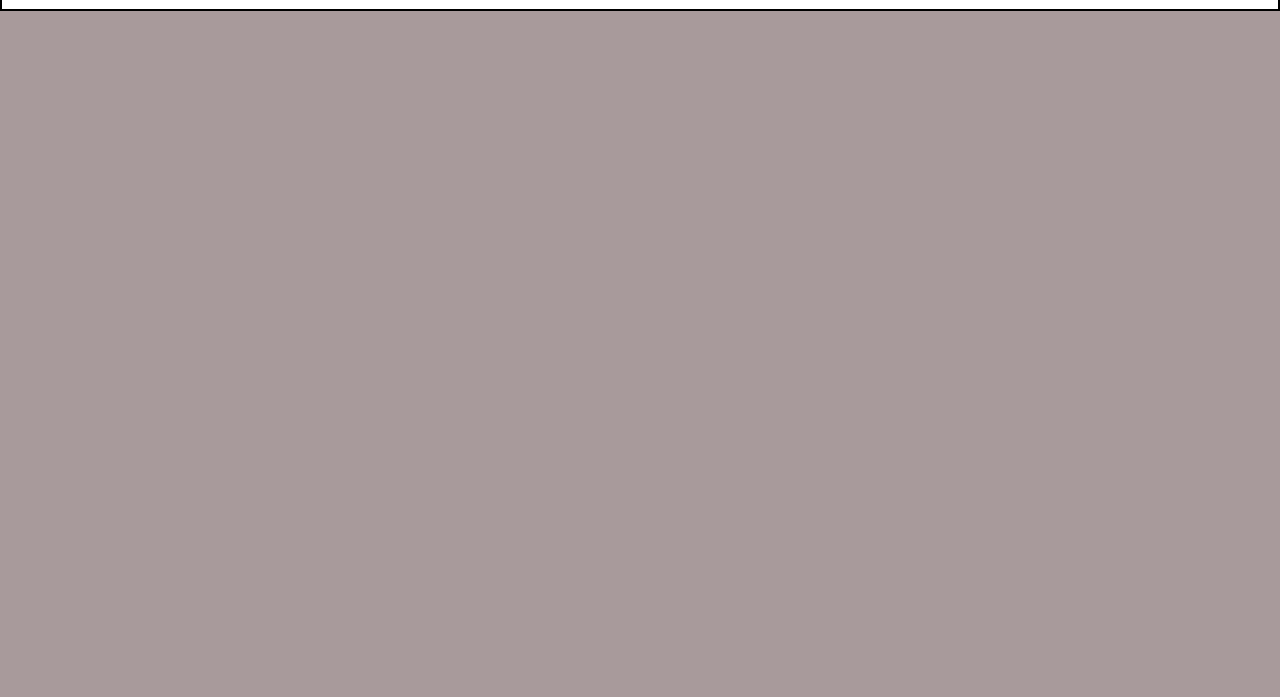
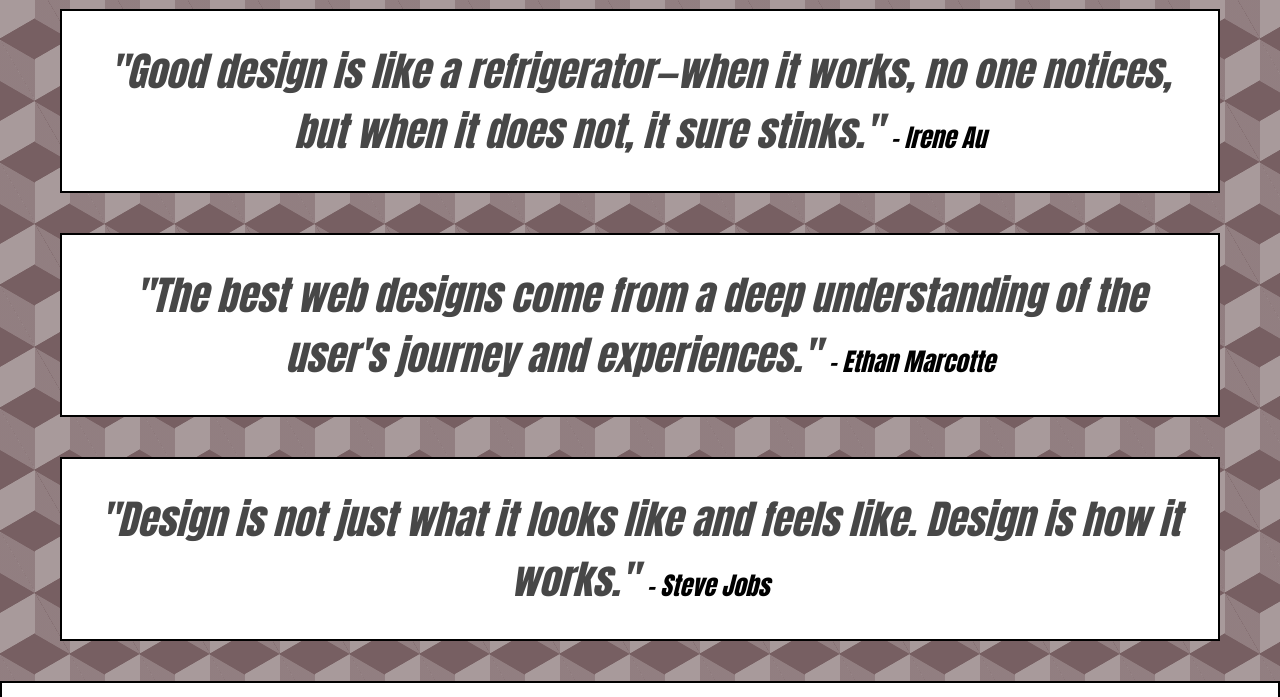
Before and after one commit to seanc00/landing-page, a plain HTML site: page index.html in a window 1280 px wide. Shown: the part 4081-4778 px from the top of the page. Before the commit the page ends 4092 px from the top, so only its background shows below. Drawn offline with Linux system fonts and the light colour scheme.

Commit message:
Added/styled quotes section on index

```diff
--- a/index.html
+++ b/index.html
@@ -116,7 +116,33 @@
     </div>
     <!-- End of landing page showcase content -->
 
+    <!-- Quotes code -->
+    <div class="container">
+        <div class="quotesTitle"><h1>Quotes</h1></div>
+    </div>
 
+    <div class="container">
+        <div class="quote">
+            <p>"Good design is like a refrigerator—when it works,
+                no one notices, but when it does not, it sure stinks." <span>- Irene Au</span>
+            </p>
+        </div>
+    </div>
+    <div class="container">
+        <div class="quote">
+            <p>"The best web designs come from a deep understanding
+                of the user's journey and experiences." <span>- Ethan Marcotte</span>
+            </p>
+        </div>
+    </div>
+    <div class="container">
+        <div class="quote">
+            <p>"Design is not just what it looks like and feels like.
+                Design is how it works." <span>- Steve Jobs</span>
+            </p>
+        </div>
+    </div>
+    <!-- End of quotes code -->
 
     <!-- Footer code -->
     <div class="footerContainer">
--- a/style.css
+++ b/style.css
@@ -126,6 +126,18 @@ end of footer/header styles
 p {
     color: rgb(71, 71, 71);
 }
+
+/* quote styles */
+.quote > p {
+    font-size: 40px;
+    font-style: italic;
+    text-align: center;
+}
+.quote > p > span {
+    font-size: 25px;
+    color: black;
+
+}
 /*
     end of body styles
 */
```
